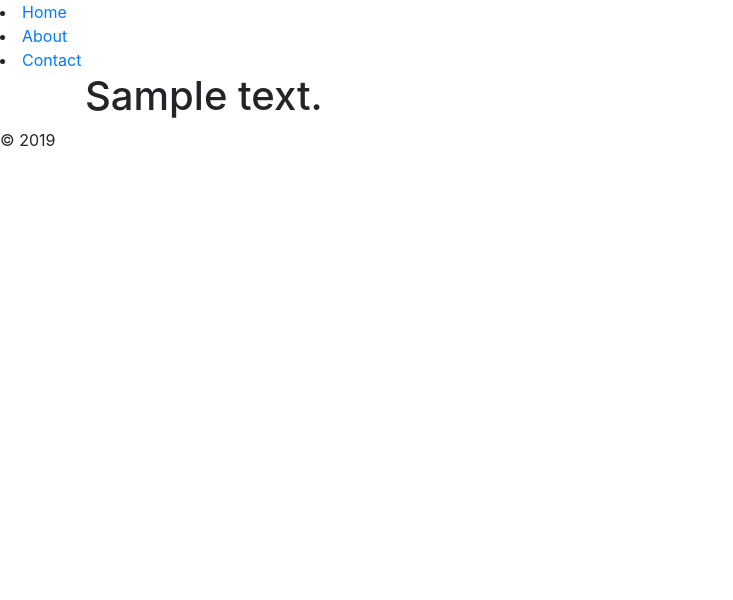
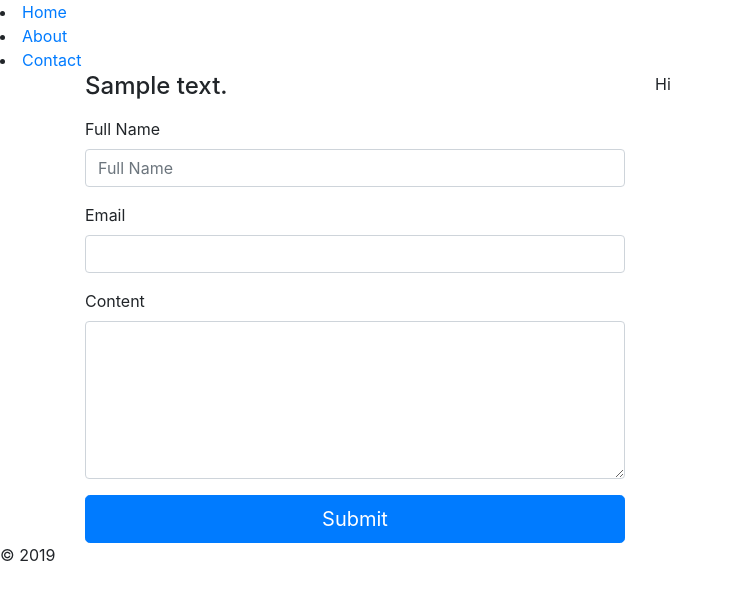
Before and after one commit to leihuagh/Django-Site-Ecommerce, a Django app: template core/templates/contact.html in a window 1280 px wide. Shown: the top 600 px of the page, without its empty margins (0-733 px from the left). Run offline with Django 3.2, Linux system fonts and the light colour scheme; the template is opened without the code that fills it: most values are stand-ins (such as "Sample title", 1, 10 or a date in 2020); some libraries are stand-ins or nearby versions.

Commit message:
contact html form

```diff
--- a/core/templates/contact.html
+++ b/core/templates/contact.html
@@ -8,9 +8,37 @@
 {% block main_contents %}
 <div class="container">
     <div class="row">
-        <div class="col-md-12">
-            <h1>{{ content }}</h1>
+        <div class="col-md-6 order-md-1">
+            <h4 class="mb-3">{{ content }}</h4>
+            <form method="POST"> {% csrf_token %}
+                <div class="row">
+                    <div class="col-md-12 mb-3">
+                        <label for="fullname">Full Name</label>
+                        <input type="text" class="form-control" id="fullname" name="fullname" placeholder="Full Name"
+                            required>
+                        <div class="invalid-feedback">
+                            Please enter a valid full name.
+                        </div>
+                    </div>
+                    <div class="col-md-12 mb-3">
+                        <label for="email">Email</label>
+                        <input type="email" class="form-control" id="email" name="email" required>
+                        <div class="invalid-feedback">
+                            Please enter a valid email.
+                        </div>
+                    </div>
+                    <div class="col-md-12 mb-3">
+                        <label for="content">Content</label>
+                        <textarea name="content" id="content" class="form-control" rows="6"></textarea>
+                        <div class="invalid-feedback">
+                            Please enter a valid email.
+                        </div>
+                    </div>
+                </div>
+                <button class="btn btn-primary btn-lg btn-block" type="submit">Submit</button>
+            </form>
         </div>
+        <div class="col-md-6  order-md-2">Hi</div>
     </div>
 </div>
 {% endblock main_contents %}
```
Also changed, not shown: core/views.py (+6 -1 lines).
